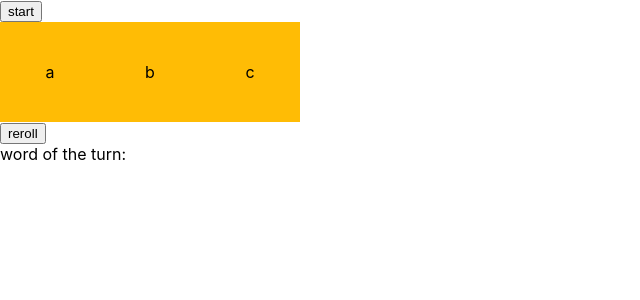
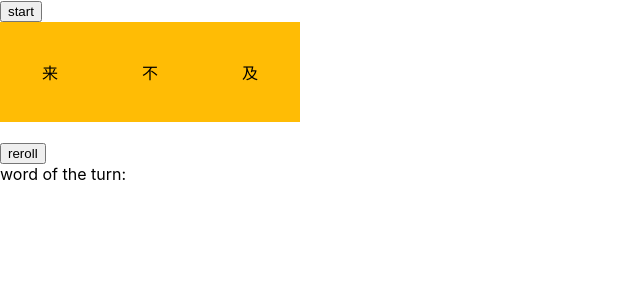
Before and after one commit to kevinfal/Word-Game, a React (Create React App) app: page / in a window 1280 px wide. Shown: the top 300 px of the page, without its empty margins (0-640 px from the left). Built offline with nearby package versions, Linux system fonts and the light colour scheme.

Commit message:
Child to Parent communcation, can add character boxes to turn word now by clicking

```diff
--- a/src/App.js
+++ b/src/App.js
@@ -4,6 +4,7 @@ import CharList from './components/charList';
 import WordBox from './components/wordBox';
 import WordList from './components/wordList';
 import React, { Component } from 'react';
+import GameWindow from './components/gameWindow';
 function buttonClick(){
   alert('button was clicked');
 }
@@ -11,15 +12,8 @@ function buttonClick(){
 
 function App() {
     return (
-    <div>
-        <button> start </button>
-        <CharList/>
-        <button> reroll </button>
-        <div>
-        word of the turn:
-        <WordList/>
-        </div>
-    </div>
+      <div><GameWindow/></div>
+
     );
 }
 
--- a/src/components/charList.jsx
+++ b/src/components/charList.jsx
@@ -7,15 +7,24 @@ import CharBox from './characterBox';
 class CharList extends React.Component {
     constructor(props){
         super(props)
-        console.log(this.props.click);
+        this.state = {
+            //char to pass to gameWindow to update word
+            char: ''
+        };
     }
-
+    modifyMessage= (boxChar) => {
+        this.setState({char: boxChar});//sets state of this component
+        //sends char to GameWindow, signals to add char to word
+        this.props.parentCallback(boxChar);
+    }
     render() {
-        const data = ["a","b","c"];
-        const listItems = data.map((d) => <CharBox char = {d} onClick = {this.props.click}/>);
-        //console.log(listItems);
+        const listItems = this.props.chars.map((d) => <
+            CharBox char = {d}
+            parentCallback = {this.modifyMessage}
+            />);
         return (
         <div className = "flexRow">
+            <h1> {this.state.char} </h1>
             {listItems}
         </div>
         );
--- a/src/components/characterBox.jsx
+++ b/src/components/characterBox.jsx
@@ -1,18 +1,18 @@
 import React, { Component } from 'react';
 
 /**
- * Basic Box with character within it, used to click on and
- * construct final word
+ * Basic Box with character within it
+ * On Click add character to word
  */
 class CharBox extends React.Component {
     constructor(props){
         super(props);
-        this.handleClick = this.handleClick.bind(this);
-        console.log(this.props);
+        //this.handleClick = this.handleClick.bind(this);
+        //console.log(this.props);
     }
-    handleClick(){
-        alert("box wasa clicked");
-    }
+    handleClick = (e) => {
+        this.props.parentCallback(this.props.char);
+    };
     render() {
         return (
         <div>
--- /dev/null
+++ b/src/components/gameWindow.jsx
@@ -0,0 +1,40 @@
+import React, { Component } from 'react';
+import CharList from './charList';
+import WordList from './wordList';
+
+class GameWindow extends Component {
+    constructor(props) {
+        super(props);
+        this.state = {
+            char: '',
+            boxChars: ['来','不','及'],
+            wordChars: []
+        };
+    }
+
+    addWordChar= (data) => {
+            this.setState({char: data});
+            this.state.wordChars.push(data);
+            //alert(this.state.wordChars);
+    }
+    render() {
+        return (
+        <div>
+            <button> start </button>
+            <CharList
+            chars = {this.state.boxChars}
+            parentCallback = {this.addWordChar}/>
+            <h2>{this.state.char}</h2>
+            <button> reroll </button>
+            <div>
+                word of the turn:
+                <div>{this.state.wordChars}</div>
+                <WordList wordChars = {this.state.wordChars}/>
+            </div>
+        </div>
+         );
+    }
+}
+
+
+export default GameWindow;
--- a/src/components/wordList.jsx
+++ b/src/components/wordList.jsx
@@ -1,13 +1,18 @@
 import React, { Component } from 'react';
+import WordBox from './wordBox';
 class WordList extends Component {
     constructor(props) {
         super(props);
         this.state = {}
     }
     render() {
+        const listItems = this.props.wordChars.map((d) => <
+        WordBox char = {d}
+        />);
         return (
         <div className='flexRow'>
 
+            {listItems}
         </div>
          );
     }
```
